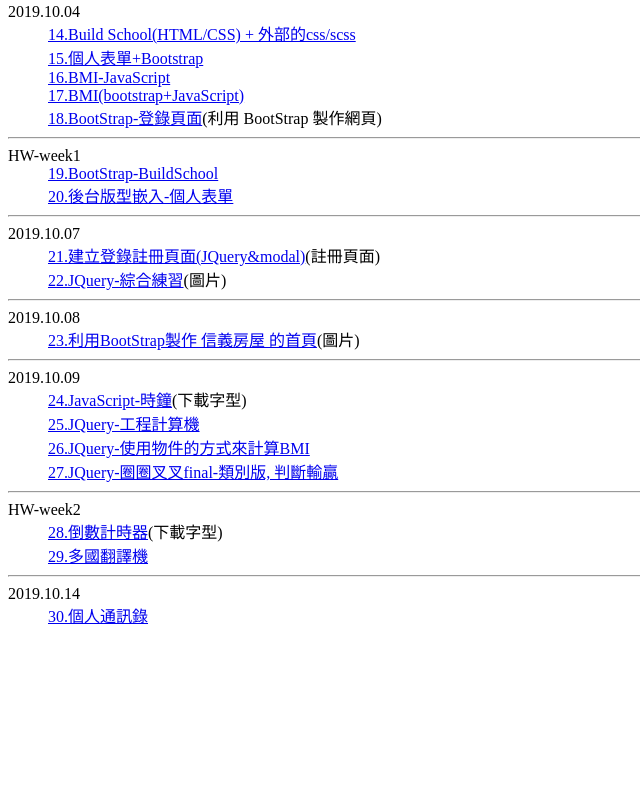
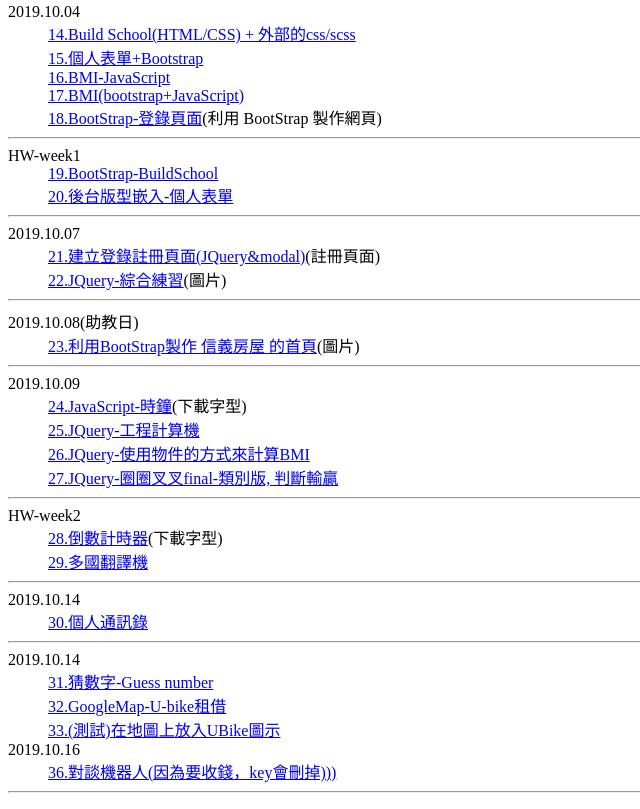
Before and after one commit to ivymarcus/ClassTabWorks, a plain HTML site: page Index.html in a window 1280 px wide. Shown: the part 506-1315 px from the top of the page, without its empty margins (0-640 px from the left). Before the commit the page ends 1149 px from the top, so only its background shows below. Drawn offline with Linux system fonts and the light colour scheme.

Commit message:
前端作業作品-整理

```diff
--- a/Index.html
+++ b/Index.html
@@ -61,7 +61,7 @@
 
         <hr />
 
-        <dt>2019.10.08</dt>
+        <dt>2019.10.08(助教日)</dt>
         <dd><a href="2019.10.08/BootStrap-SinYiHouse-LandingPage.html">23.利用BootStrap製作 信義房屋 的首頁</a>(圖片)</dd>
 
         <hr />
@@ -82,6 +82,18 @@
 
         <dt>2019.10.14</dt>
         <dd><a href="2019.10.14/AddressBook.html">30.個人通訊錄</a></dd>
+
+        <hr />
+
+        <dt>2019.10.14</dt>
+        <dd><a href="2019.10.15-AssistantDay/GuessNumber/guess-number.html">31.猜數字-Guess number</a></dd>
+        <dd><a href="2019.10.15-AssistantDay/GoogleMapAPI/GoogleMapUBikeRental.html">32.GoogleMap-U-bike租借</a></dd>
+        <dd><a href="2019.10.15-AssistantDay/GoogleMapAPI/SampleMarkers.html">33.(測試)在地圖上放入UBike圖示</a></dd>
+
+        <dt>2019.10.16</dt>
+        <dd><a href="2019.10.16/TalkRobot.html">36.對談機器人(因為要收錢，key會刪掉)))</a></dd>
+
+        <hr />
     </dl>
 
 </body>
```
